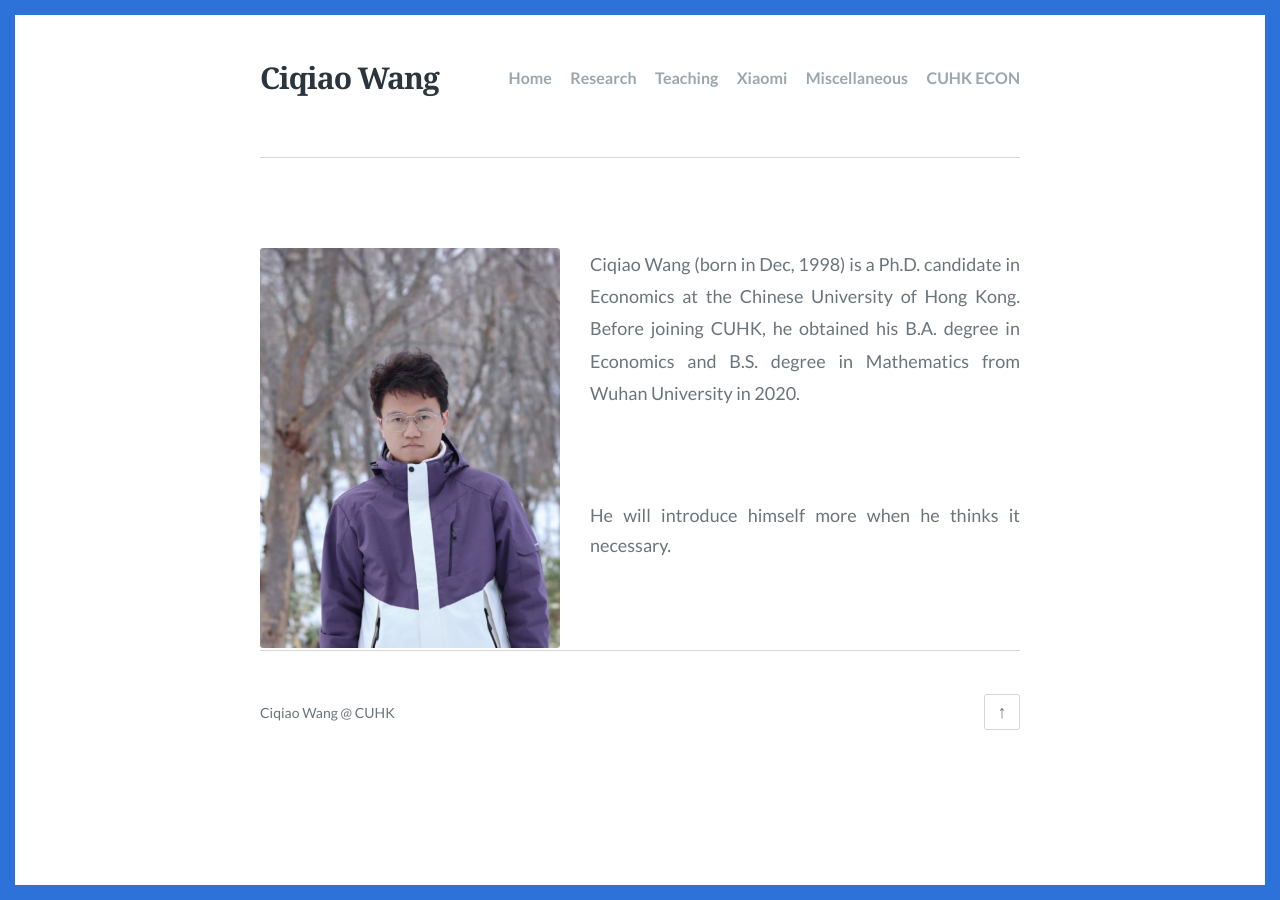
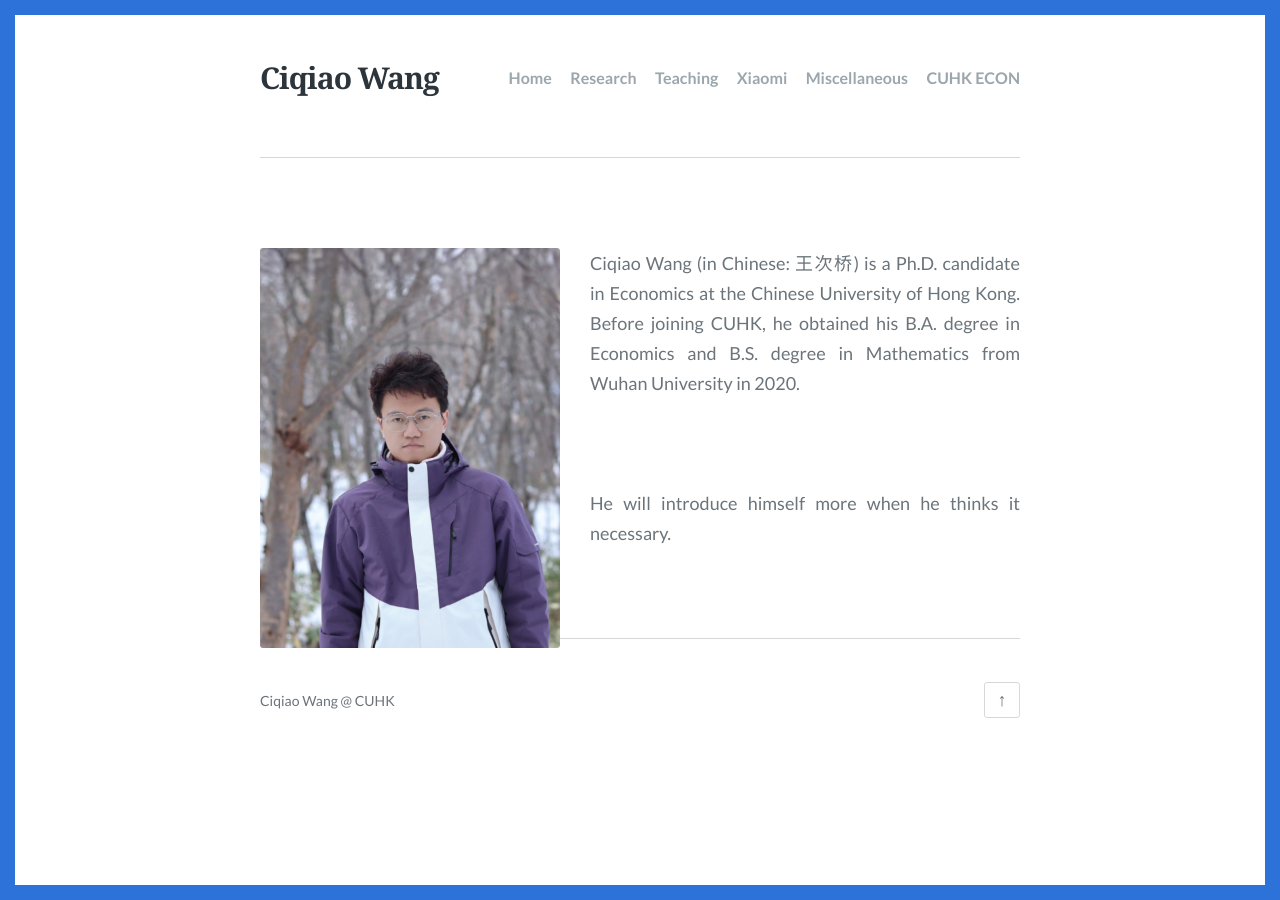
Before and after one commit to ciqiaowang/ciqiaowang.github.io, a Jekyll site: the page built from index.html, in a window 1280 px wide. Built offline with Jekyll 4.4.1, drawn with Linux system fonts in a browser that asks for light colours; the list of posts is cut into pages by our own code.

Commit message:
Update index.html

```diff
--- a/index.html
+++ b/index.html
@@ -21,7 +21,7 @@
             }
             .bigBox_txt_right{
                 /* 定义第三盒子 */
-                font-size: 18px; /* 设置字体大小 */
+/*                 font-size: 18px; /* 设置字体大小 */  */
                 line-height: 1.8; /* 设置行距 */
             }
             img{ width: 300px; /* 标签样式 让图片宽度450px, *
@@ -36,7 +36,7 @@
             </div>
             <div class="bigBox_txt_right">
                 <p align="justify">
-                Ciqiao Wang (born in Dec, 1998) is a Ph.D. candidate in Economics at the Chinese University of Hong Kong. Before joining CUHK, he obtained his B.A. degree in Economics and B.S. degree in Mathematics from Wuhan University in 2020.
+                Ciqiao Wang (in Chinese: 王次桥) is a Ph.D. candidate in Economics at the Chinese University of Hong Kong. Before joining CUHK, he obtained his B.A. degree in Economics and B.S. degree in Mathematics from Wuhan University in 2020.
                 </p>
             </div>
         </div>
```
